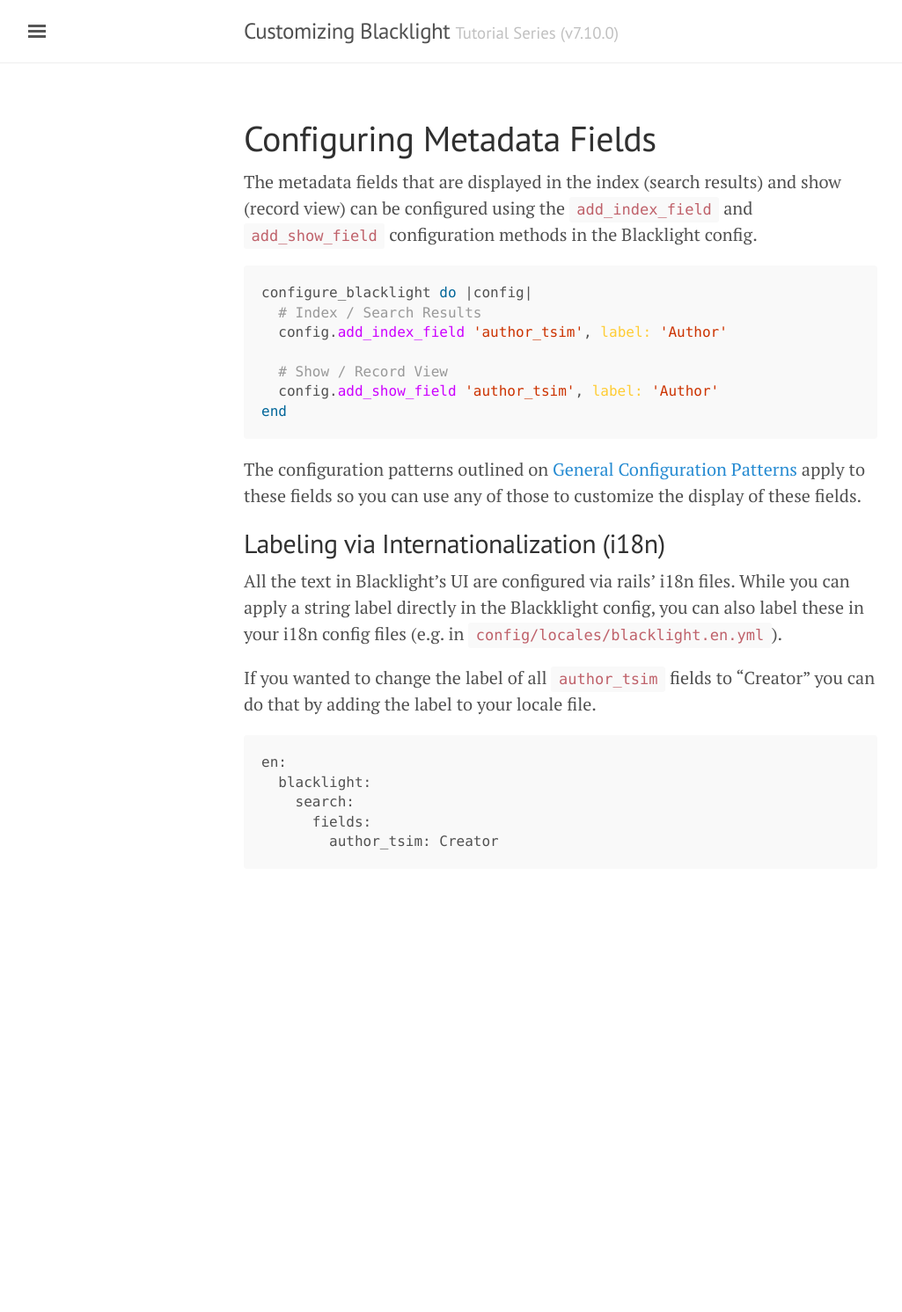
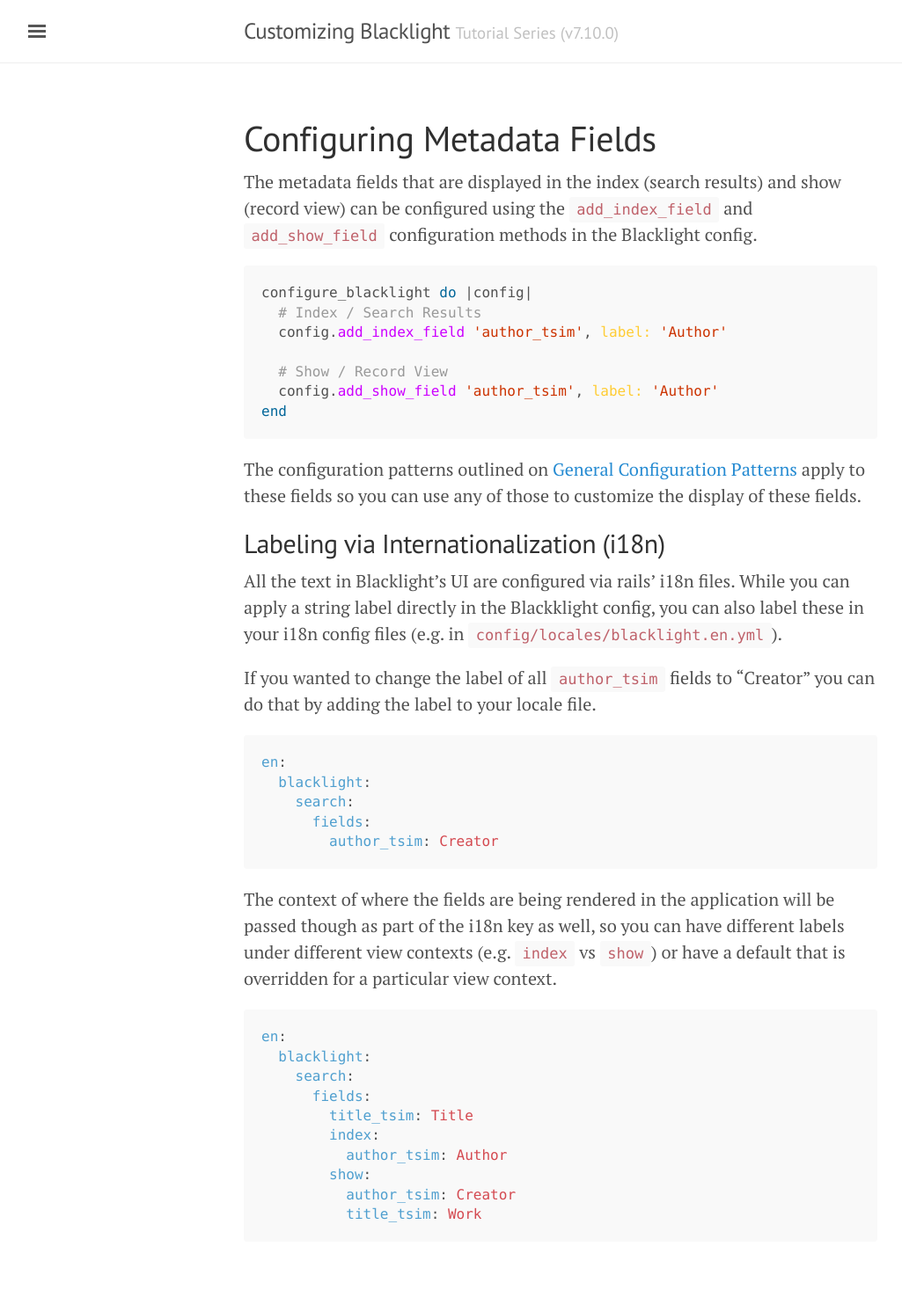
Before and after one commit to projectblacklight/customizing-blacklight, a Jekyll site: the page built from v7.10.0/10-metadata-fields.md, in a window 1280 px wide. Shown: the whole page at 88% size, without its empty margins (3-1028 px from the left). Built offline with Jekyll 4.4.1, drawn with Linux system fonts in a browser that asks for light colours; before the commit the page ends 1068 px from its top, so only the background shows below that.

Commit message:
Add view context examples to metadata field labeling via i18n.

````diff
--- a/v7.10.0/10-metadata-fields.md
+++ b/v7.10.0/10-metadata-fields.md
@@ -25,10 +25,25 @@
 
 If you wanted to change the label of all `author_tsim` fields to "Creator" you can do that by adding the label to your locale file.
 
-```
+```yaml
 en:
   blacklight:
     search:
       fields:
         author_tsim: Creator
 ```
+
+The context of where the fields are being rendered in the application will be passed though as part of the i18n key as well, so you can have different labels under different view contexts (e.g. `index` vs `show`) or have a default that is overridden for a particular view context.
+
+```yaml
+en:
+  blacklight:
+    search:
+      fields:
+        title_tsim: Title
+        index:
+          author_tsim: Author
+        show:
+          author_tsim: Creator
+          title_tsim: Work
+```
````
